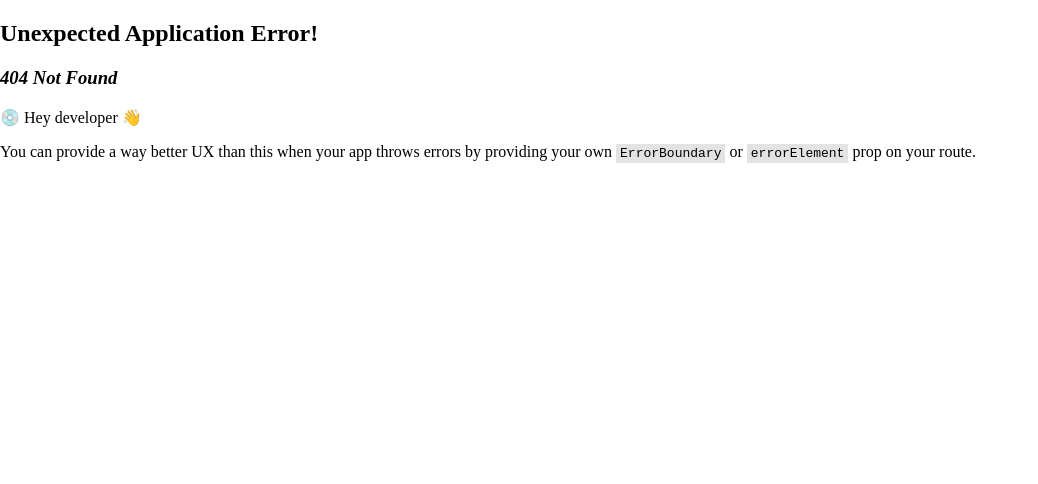
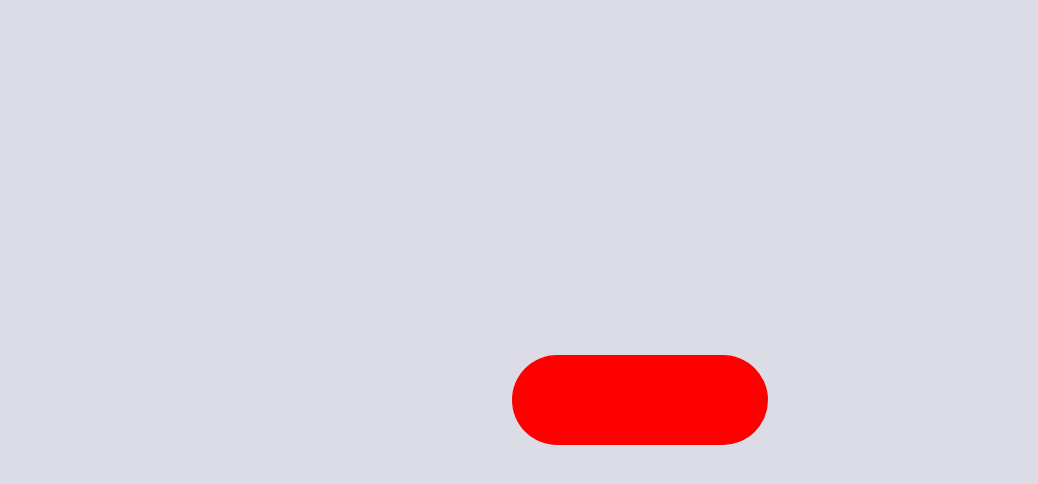
Before and after one commit to Carlos1006/Playground, a React (Vite) app: page /day_night_toggle in a window 1280 px wide. Before the commit this address had no page. Shown: the top 484 px of the page, without its empty margins (0-1038 px from the left). Built offline with nearby package versions, Linux system fonts and the light colour scheme.

Commit message:
Se comienza nuevo desarrollo

```diff
--- a/src/App.tsx
+++ b/src/App.tsx
@@ -1,10 +1,15 @@
 import { RouterProvider, createBrowserRouter } from 'react-router-dom';
 import Page_00 from './pages/page_00';
+import Page_01 from './pages/page_01';
 
 const router = createBrowserRouter([
   {
     path: "/page_complete_order",
     element: <Page_00/>,
+  },
+  {
+    path: "/day_night_toggle",
+    element: <Page_01/>,
   },
 ]);
 
--- /dev/null
+++ b/src/components/daynightToggle.tsx
@@ -0,0 +1,12 @@
+import css from '../styles/daynightToggle.module.scss';
+
+const DayNightToggle = () => {
+
+    return <>
+        <div className={css.toggle}>
+
+        </div>
+    </>
+}
+
+export default DayNightToggle;
--- /dev/null
+++ b/src/pages/page_01.tsx
@@ -0,0 +1,14 @@
+import DayNightToggle from '../components/daynightToggle';
+import css from '../styles/page.module.scss';
+
+const Page_01 = () => {
+
+  return <>
+    <div className={css.page}>
+      <DayNightToggle />
+    </div>
+  </>
+}
+
+
+export default Page_01
--- /dev/null
+++ b/src/styles/daynightToggle.module.scss
@@ -0,0 +1,6 @@
+.toggle {
+    width: 20vw;
+    height: 7vw;
+    border-radius:100px;
+    background:red;
+}
--- a/src/styles/page.module.scss
+++ b/src/styles/page.module.scss
@@ -4,7 +4,7 @@
     display:flex;
     flex-direction:row;
     align-items:center;
-    // padding-left:10vw;
+    //padding-left:10vw;
     justify-content:center;
     background-color:rgb(220,220,230);
 }
```
